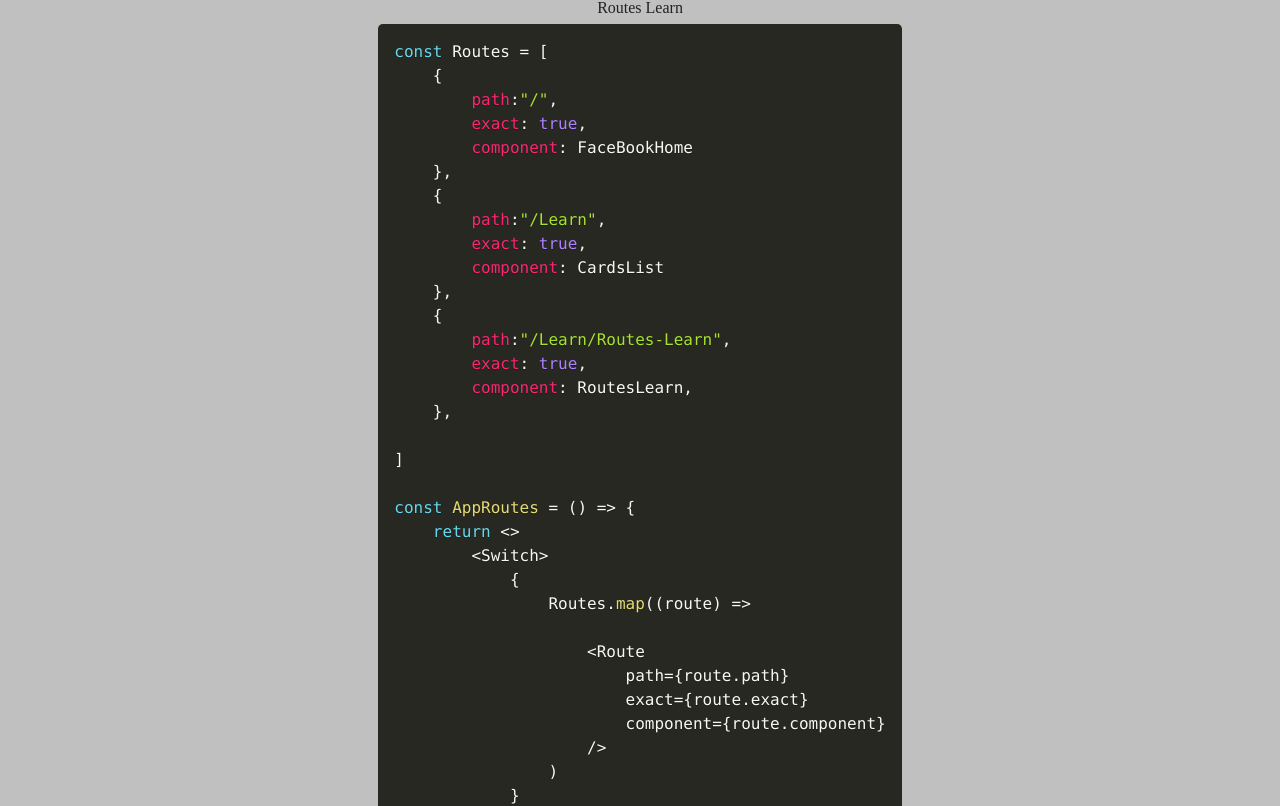
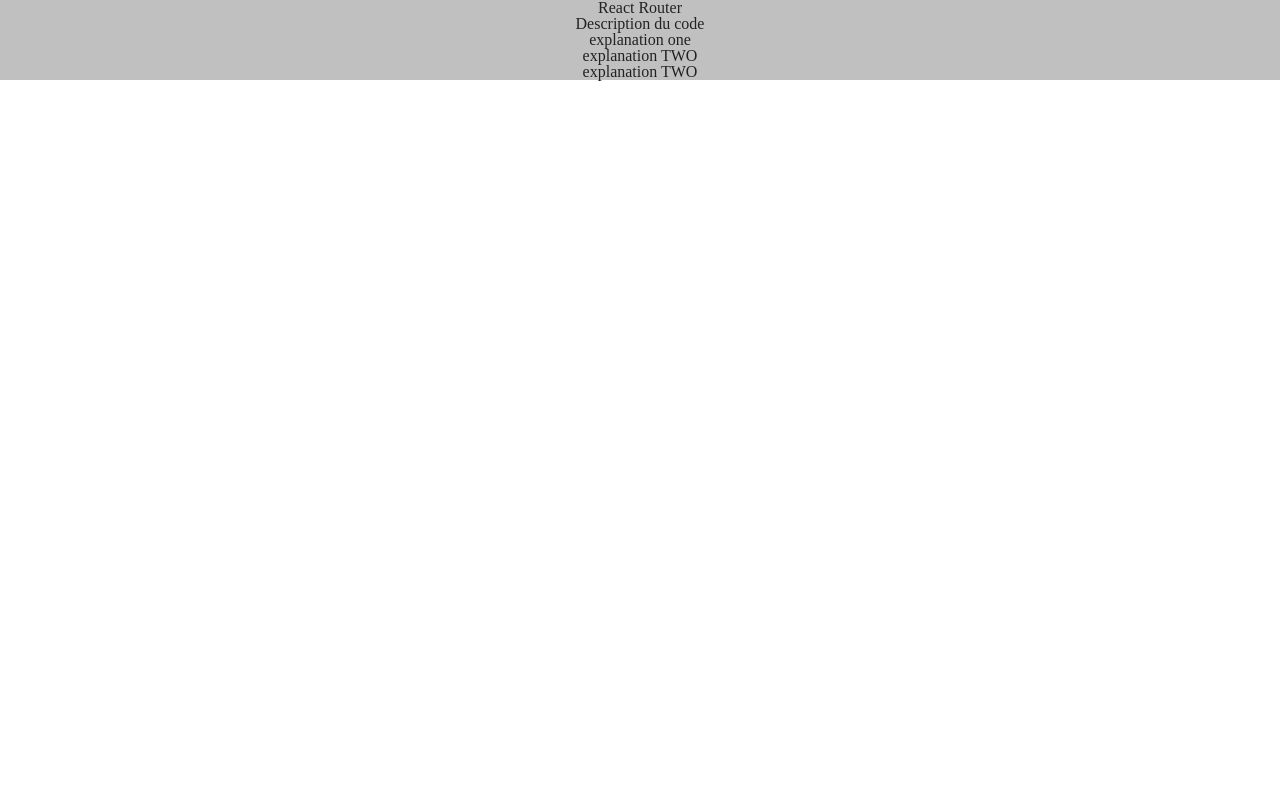
Before and after one commit to sylvainJacot/FacebookClone2020, a React (Create React App) app in the folder facebookclone/: page /Learn/Routes-Learn in a window 1280 px wide. Shown: the top 806 px of the page. Built offline with nearby package versions, Linux system fonts and the light colour scheme.

Commit message:
Map working for Learn pages but not the code snippet and react router needs to fixed

```diff
--- a/facebookclone/src/App.js
+++ b/facebookclone/src/App.js
@@ -1,6 +1,6 @@
 import React from 'react';
 import "./reset.css";
-import {BrowserRouter as Router} from "react-router-dom";
+import {withRouter} from "react-router-dom";
 import FaceBookHome from "./components/Pages/facebookhome";
 import CardsList from "./components/Pages/cards";
 import AppRoutes from "./components/Pages/AppRoutes";
@@ -8,11 +8,9 @@
 
 const App = () => {
   return (
-      <Router>
             <AppRoutes/>
-      </Router>
 
   );
 }
 
-export default App;
+export default withRouter(App);
--- a/facebookclone/src/components/Learn/carditem.js
+++ b/facebookclone/src/components/Learn/carditem.js
@@ -55,7 +55,7 @@
 
 
             <CardItemWrapper bgimage={props.bgimage}>
-                <StyledLink to={props.pathname}>
+                <StyledLink to={props.slug}>
                     <TextContent>
                         <h5>{props.title}</h5>
                         <p>{props.description}</p>
--- a/facebookclone/src/components/Learn/codesnippet.js
+++ b/facebookclone/src/components/Learn/codesnippet.js
@@ -4,12 +4,9 @@
 
 const CodeSnippet = (props) => {
     return <>
-        <pre>
-         <code>
-         <p>{props.code}</p>
-        </code>
+        <p>{props.explanation}</p>
+        {props.code}
 
-      </pre>
     </>
 
 };
--- a/facebookclone/src/components/Mock/cards-mock.js
+++ b/facebookclone/src/components/Mock/cards-mock.js
@@ -52,40 +52,112 @@
     </>
 }
 
+export const ReactRouterCode02 = () => {
+    return <>
+        <pre>
+        <code className={"language-javascript"}>
+            {`const Routes = [
+    {
+        path:"/",
+        exact: true,
+        component: FaceBookHome
+    },
+    {
+        path:"/Learn",
+        exact: true,
+        component: CardsList
+    },
+    {
+        path:"/Learn/Routes-Learn",
+        exact: true,
+        component: RoutesLearn,
+    },
+
+]
+
+const AppRoutes = () => {
+    return <>
+        <Switch>
+            {
+                Routes.map((route) =>
+
+                    <Route
+                        path={route.path}
+                        exact={route.exact}
+                        component={route.component}
+                    />
+                )
+            }
+            <Route path="*" component={ErrorPage}/>
+
+        </Switch>
+
+    </>
+
+};
+
+
+export default AppRoutes;`}
+        </code>
+        </pre>
+    </>
+}
+
 export const cards = [
     {
         id: 0,
         title: "React Router",
-        description: "Description",
+        description: "Description du code",
         bgimage: imagesLearn.test,
-        pathname: "/Learn/Routes-Learn",
+        slug: "Routes-Learn",
+        content: [
+            {
+                explanation: "explanation one",
+                codecontent: ReactRouterCode01,
+            },
+            {
+                explanation: "explanation TWO",
+                codecontent: ReactRouterCode02,
+            },
+            {
+                explanation: "explanation TWO",
+                codecontent: ReactRouterCode02,
+            },
+        ]
+    },
+    {
+        id: 1,
+        title: "React Router loool",
+        description: "Description du code",
+        bgimage: imagesLearn.test,
+        slug: "Deuxieme-Learn",
+        content: [
+            {
+                explanation: "explanation one",
+                codecontent: ReactRouterCode01,
+            },
+            {
+                explanation: "explanation TWO",
+                codecontent: ReactRouterCode02,
+            },
+        ]
     },
     {
         id: 2,
-        title: "test 2",
+        title: "React Router",
         description: "Description",
         bgimage: imagesLearn.test,
-        pathname: "/",
+        slug: "Troisieme-Learn",
+        content: [
+            {
+                explanation: "explanation one",
+                codecontent: ReactRouterCode01,
+            },
+            {
+                explanation: "explanation TWO",
+                codecontent: ReactRouterCode02,
+            },
+        ]
     },
-    {
-        id: 3,
-        title: "test 2",
-        description: "Description",
-        bgimage: imagesLearn.test,
-        pathname: "/",
-    },
-    {
-        id: 4,
-        title: "test 2",
-        description: "Description",
-        bgimage: imagesLearn.test,
-        pathname: "/",
-    },
-    {
-        id: 5,
-        title: "test 2",
-        description: "Description",
-        bgimage: imagesLearn.test,
-        pathname: "/",
-    },
+
 ]
--- a/facebookclone/src/components/Pages/cards.js
+++ b/facebookclone/src/components/Pages/cards.js
@@ -17,7 +17,7 @@
                     bgimage={card.bgimage}
                     title={card.title}
                     description={card.description}
-                    pathname={card.pathname}
+                    slug={card.slug}
                 />
             ))
         }
--- a/facebookclone/src/components/Pages/cards/reactrouter-learn.js
+++ /dev/null
@@ -1,25 +0,0 @@
-import React from "react";
-import styled from "styled-components";
-import Prism from "prismjs";
-import "../../Styles/prism.css";
-import {ReactRouterCode01} from "../../Mock/cards-mock";
-
-export const BodyLearn = styled.body`
-width: 100%;
-height: 100%;
-background-color: silver;
-display: flex;
-flex-direction: column;
-align-items: center;
-`;
-
-const ReactRouterLearn = () => {
-    return <>
-        <BodyLearn>
-            <h2>Routes Learn</h2>
-                <ReactRouterCode01/>
-         </BodyLearn>
-        </>
-};
-
-export default ReactRouterLearn;
--- /dev/null
+++ b/facebookclone/src/components/Pages/cards/template-learn-item.js
@@ -0,0 +1,39 @@
+import React from "react";
+import styled from "styled-components";
+import CodeSnippet from "../../Learn/codesnippet";
+
+export const BodyLearn = styled.body`
+width: 100%;
+height: 100%;
+background-color: silver;
+display: flex;
+flex-direction: column;
+align-items: center;
+`;
+
+const TemplateLearnItem = (props,contentitems) => {
+
+    const contentItems = props.contentitems;
+
+    return <>
+       <BodyLearn>
+
+                <h2>{props.title}</h2>
+
+                <p>{props.description}</p>
+
+           {contentItems.map((item) => (
+               <CodeSnippet
+                   explanation={item.explanation}
+                   code={item.codecontent}
+               />
+           ))
+
+           }
+
+       </BodyLearn>
+    </>
+
+};
+
+export default TemplateLearnItem;
--- /dev/null
+++ b/facebookclone/src/components/Pages/cards/template-learn.js
@@ -0,0 +1,20 @@
+import React from "react";
+import Prism from "prismjs";
+import "../../Styles/prism.css";
+import {cards} from "../../Mock/cards-mock";
+import TemplateLearnItem from "./template-learn-item";
+
+const TemplateLearn = ({match}) => {
+
+    const card = cards.find(({ slug }) => slug === match.params.slug);
+
+    return (
+            <TemplateLearnItem
+            title={card.title}
+            description={card.description}
+            contentitems={card.content}
+            />
+    )
+};
+
+export default TemplateLearn;
--- a/facebookclone/src/index.js
+++ b/facebookclone/src/index.js
@@ -1,12 +1,15 @@
 import React from 'react';
 import ReactDOM from 'react-dom';
 import './index.css';
+import {BrowserRouter} from "react-router-dom";
 import App from './App';
 
 
 ReactDOM.render(
   <React.StrictMode>
-    <App />
+      <BrowserRouter>
+            <App />
+      </BrowserRouter>
   </React.StrictMode>,
   document.getElementById('root')
 );
```
Also changed, not shown: facebookclone/src/components/Pages/AppRoutes.js (+4 -4 lines).
